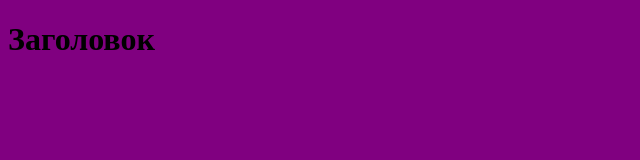
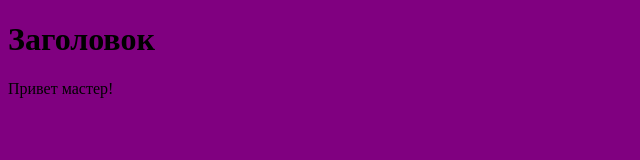
Before and after one commit to Stray163/Alexander, a plain HTML site: page index.html in a window 1280 px wide. Shown: the whole page, without its empty margins (0-640 px from the left). Drawn offline with Linux system fonts and the light colour scheme.

Commit message:
Добавили приветствие

```diff
--- a/index.html
+++ b/index.html
@@ -9,5 +9,6 @@
 </head>
 <body>
     <h1>Заголовок</h1>
+    <p>Привет мастер!</p>
 </body>
 </html>
```
